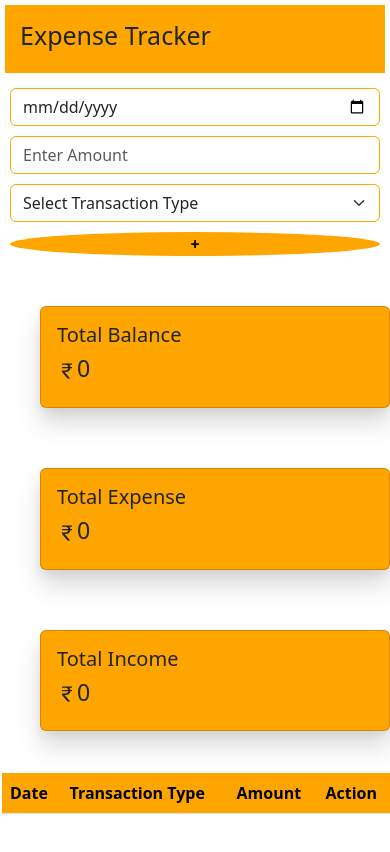
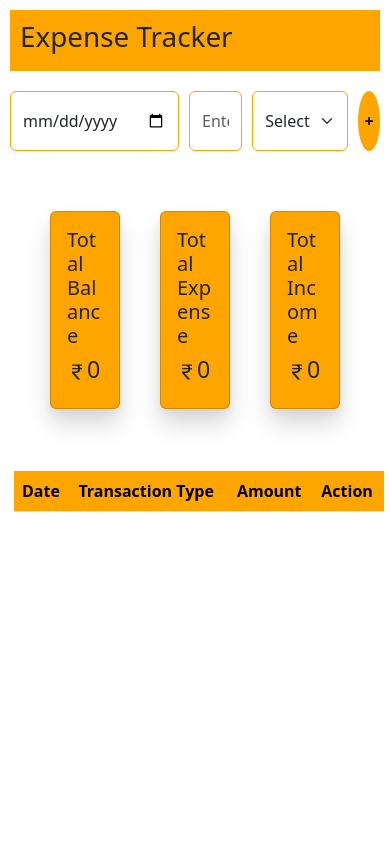
Before and after one commit to LITHIL70/expense-tracker, a plain HTML site: page index.html in a window 390 px wide. Drawn offline with nearby package versions, Linux system fonts and the light colour scheme.

Commit message:
Improved expense tracker responsiveness

```diff
--- a/index.html
+++ b/index.html
@@ -36,14 +36,8 @@
             padding: 10px;
             display: flex;
             gap: 10px;
-            /* justify-content: space-between; */
-            flex-wrap: wrap;
+            justify-content: space-between;
 
-        }
-
-        .inputs > *{
-            flex: 1;
-            min-width: 200px;
         }
 
         .form-control, .form-select.tr-type{
@@ -51,7 +45,7 @@
         }
 
         .addbtn{
-            width: 60px;
+            width: 150px;
             height: 60px;
             border-radius: 50%;
             font-weight: bold;
@@ -64,10 +58,8 @@
             padding: 20px;
             margin: 10px;
             display: flex;
-            /* justify-content: space-between; */
-            justify-content: center;
-            flex-wrap: wrap;
-            gap: 20px;
+            justify-content: space-between;
+
         }
 
         .card{
@@ -97,43 +89,6 @@
             align-items: center;
             justify-content: center;
         }
-
-
-        @media (max-width: 576px) {
-
-    .header {
-        margin: 5px;
-        padding: 15px;
-    }
-
-    .header h1 {
-        font-size: 25px;
-    }
-
-    .inputs {
-        flex-direction: column;
-    }
-
-    .inputs > * {
-        width: 100%;
-    }
-
-    .addbtn {
-        align-self: center;
-    }
-
-    .cards {
-        flex-direction: column;
-        align-items: center;
-        padding: 10px;
-    }
-
-    .card {
-        width: 100% !important;
-        max-width: 350px;
-    }
-}
-
 
     </style>
 </head>
@@ -204,7 +159,7 @@
         </div>
 
 
-        <div class="table-responsive">
+        <div class="table">
 
             <table class="table" id="table">
                 <thead>
```
